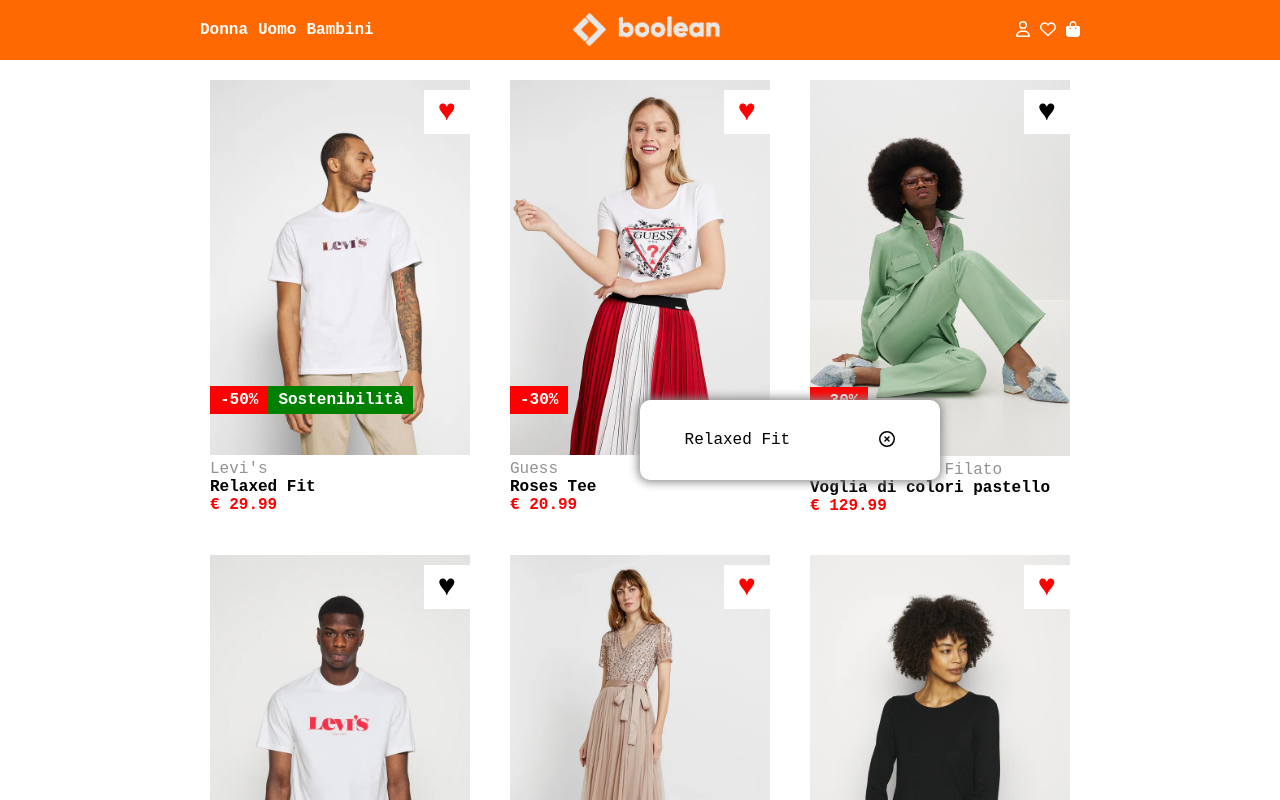
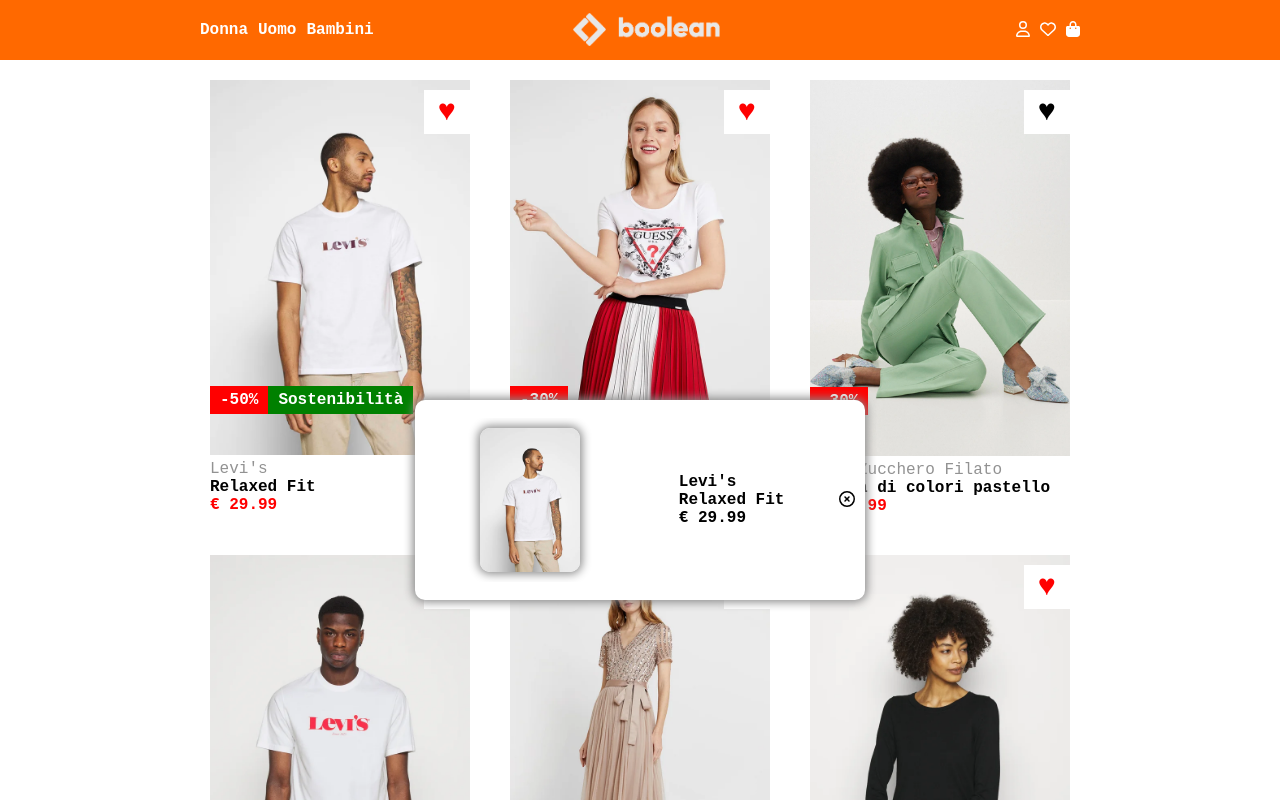
Before and after one commit to S1nghAmandeep/vite-boolando, a Vue app: page / in a window 1280 px wide. Both pictures are taken after a click on the element "Relaxed Fit". Shown: the top 800 px of the page. Built offline with nearby package versions, Linux system fonts and the light colour scheme; data requests are answered from the project's data file.

Commit message:
done-bonus

```diff
--- a/src/components/PageMain.vue
+++ b/src/components/PageMain.vue
@@ -12,13 +12,13 @@ export default {
         return {
             store,
             active: false,
-            itemName: '',
+            items: '',
         }
     },
     methods: {
         showModal(products) {
             this.active = true;
-            this.itemName = products.name
+            this.items = products
         },
         closeModal() {
             this.active = false;
@@ -40,8 +40,19 @@ export default {
         </div>
         <div>
             <div v-if="active" class="card">
-                <p>{{ itemName }}</p>
-                <span @click="closeModal"><font-awesome-icon icon="fa-regular fa-circle-xmark" /></span>
+                <div class="card__body">
+                    <figure>
+                        <img class="imgModal" :src="items.frontImage" alt="">
+                    </figure>
+                    <div>
+                        <p> {{ items.brand }} </p>
+                        <p> {{ items.name }} </p>
+                        <p> &euro; {{ items.price }} </p>
+                    </div>
+                </div>
+                <div>
+                    <span @click="closeModal"><font-awesome-icon icon="fa-regular fa-circle-xmark" /></span>
+                </div>
             </div>
         </div>
     </main>
@@ -56,15 +67,36 @@ export default {
     position: fixed;
     top: 50%;
     left: 50%;
-    transform: translate(-50% -50%);
+    transform: translate(-50%);
     background-color: white;
     box-shadow: 0px 0px 10px 2px #888888;
-    max-width: 300px;
+    max-width: 450px;
     width: 100%;
-    height: 80px;
+    height: 200px;
     display: flex;
+    flex-wrap: wrap;
     justify-content: space-around;
+    padding: 10px;
     align-items: center;
     border-radius: 10px;
+
+    .card__body {
+        display: flex;
+        justify-content: space-around;
+        align-items: center;
+        flex-grow: 1;
+        overflow: hidden;
+        padding: 10px;
+        font-weight: bold;
+        gap: 10px;
+
+        .imgModal {
+            display: block;
+            width: 100px;
+            border-radius: 10px;
+            box-shadow: 0px 0px 10px 2px #888888;
+
+        }
+    }
 }
 </style>
```
